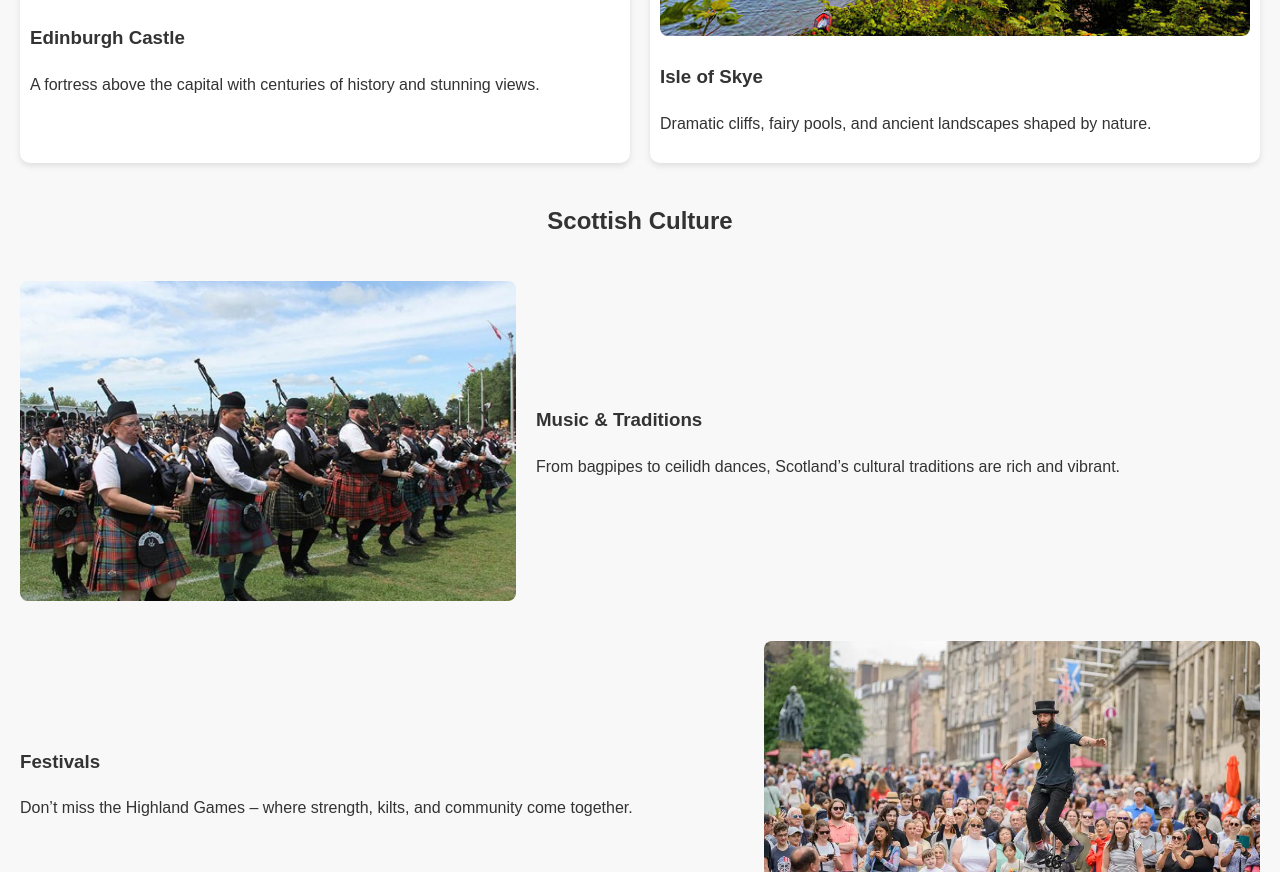
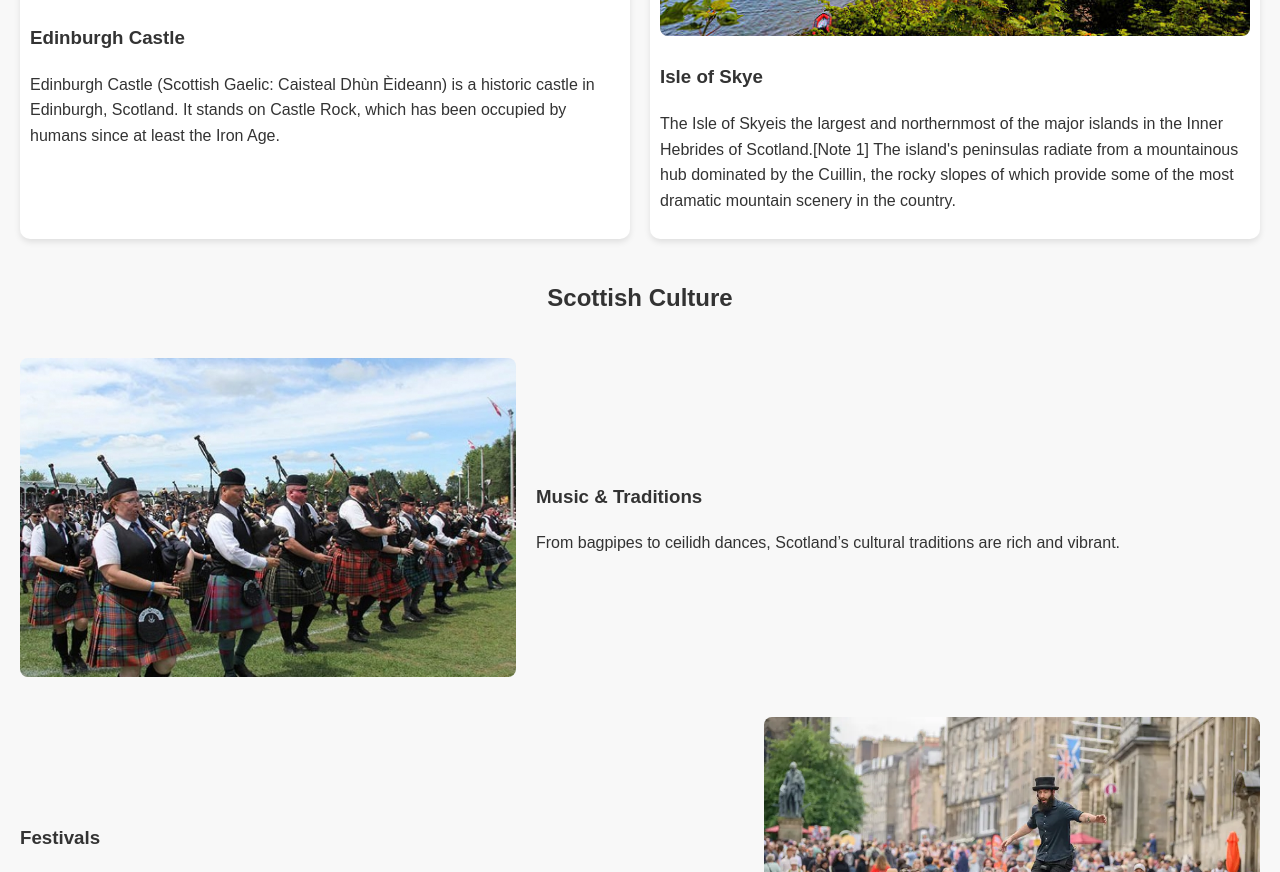
Before and after one commit to bichjuliusz-ux/Visit-Scotland-Website, a plain HTML site: page A-Main website file.html in a window 1280 px wide. Shown: the part 977-1849 px from the top of the page. Drawn offline with Linux system fonts and the light colour scheme.

Commit message:
added text

```diff
--- a/A-Main website file.html
+++ b/A-Main website file.html
@@ -39,12 +39,12 @@
     <article>
       <img src="edinburgh_castle_scotland.webp" alt="Edinburgh Castle above the city of Edinburgh">
       <h3>Edinburgh Castle</h3>
-      <p>A fortress above the capital with centuries of history and stunning views.</p>
+      <p>Edinburgh Castle (Scottish Gaelic: Caisteal Dhùn Èideann) is a historic castle in Edinburgh, Scotland. It stands on Castle Rock, which has been occupied by humans since at least the Iron Age.</p>
     </article>
     <article>
       <img src="skye island main.jpg" alt="The Isle of Skye's rugged landscape">
       <h3>Isle of Skye</h3>
-      <p>Dramatic cliffs, fairy pools, and ancient landscapes shaped by nature.</p>
+      <p>The Isle of Skyeis the largest and northernmost of the major islands in the Inner Hebrides of Scotland.[Note 1] The island's peninsulas radiate from a mountainous hub dominated by the Cuillin, the rocky slopes of which provide some of the most dramatic mountain scenery in the country.</p>
     </article>
   </div>
 </section>
```
